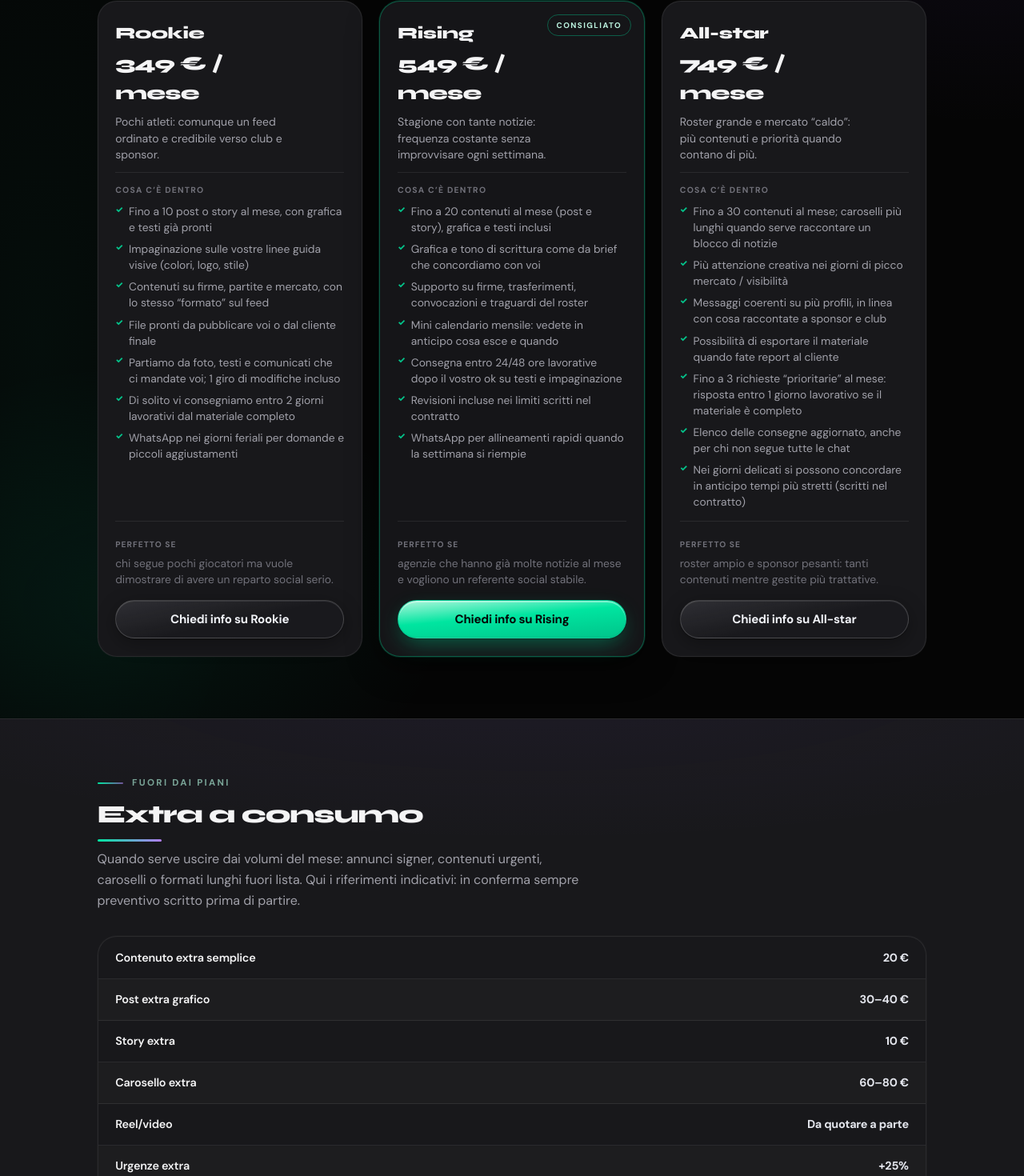
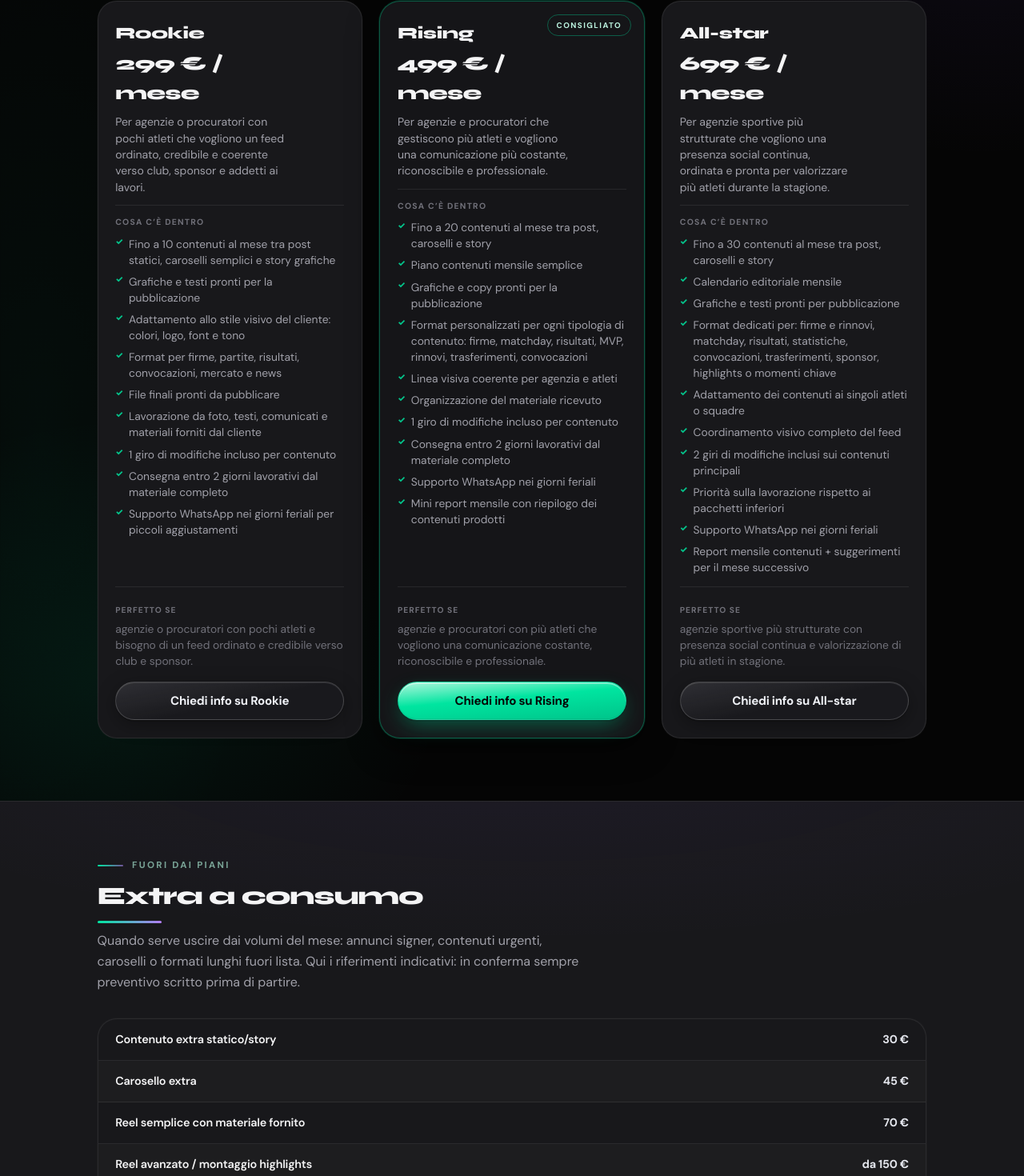
Before and after one commit to Salvo934/gestionesocial, a React (Vite) app: page / in a window 1280 px wide. Shown: the part 1984-3454 px from the top of the page at 80% size. Built offline with nearby package versions, Linux system fonts and the light colour scheme.

Commit message:
aggiornamento

```diff
--- a/src/components/ExtrasSection.tsx
+++ b/src/components/ExtrasSection.tsx
@@ -32,8 +32,8 @@ export function ExtrasSection() {
           </dl>
 
           <p className="pkg-extra-foot">
-            Urgenze, weekend e festivi sono validi solo dopo messaggio confermato; eventuali
-            percentuali sulle ore ordinarie sono già segnate in tabella.
+            Urgenze, weekend e festivi sono validi solo dopo messaggio confermato; sovrapprezzi e
+            percentuali come da tabella, salvo diverso accordo scritto.
           </p>
         </div>
       </div>
--- a/src/config.ts
+++ b/src/config.ts
@@ -33,63 +33,72 @@ export type AgencyPackage = {
   recommended?: boolean
 }
 
-/** Tre piani confrontabili voce su voce (stesso numero di righe per cliente e budget). */
+/** Tre piani confrontabili voce su voce. */
 export const PACKAGES: AgencyPackage[] = [
   {
     id: 'rookie',
     name: 'Rookie',
-    priceLabel: '349 € / mese',
-    subtitle: 'Pochi atleti: comunque un feed ordinato e credibile verso club e sponsor.',
+    priceLabel: '299 € / mese',
+    subtitle:
+      'Per agenzie o procuratori con pochi atleti che vogliono un feed ordinato, credibile e coerente verso club, sponsor e addetti ai lavori.',
     includes: [
-      'Fino a 10 post o story al mese, con grafica e testi già pronti',
-      'Impaginazione sulle vostre linee guida visive (colori, logo, stile)',
-      'Contenuti su firme, partite e mercato, con lo stesso “formato” sul feed',
-      'File pronti da pubblicare voi o dal cliente finale',
-      'Partiamo da foto, testi e comunicati che ci mandate voi; 1 giro di modifiche incluso',
-      'Di solito vi consegniamo entro 2 giorni lavorativi dal materiale completo',
-      'WhatsApp nei giorni feriali per domande e piccoli aggiustamenti',
+      'Fino a 10 contenuti al mese tra post statici, caroselli semplici e story grafiche',
+      'Grafiche e testi pronti per la pubblicazione',
+      'Adattamento allo stile visivo del cliente: colori, logo, font e tono',
+      'Format per firme, partite, risultati, convocazioni, mercato e news',
+      'File finali pronti da pubblicare',
+      'Lavorazione da foto, testi, comunicati e materiali forniti dal cliente',
+      '1 giro di modifiche incluso per contenuto',
+      'Consegna entro 2 giorni lavorativi dal materiale completo',
+      'Supporto WhatsApp nei giorni feriali per piccoli aggiustamenti',
     ],
     idealFor:
-      'chi segue pochi giocatori ma vuole dimostrare di avere un reparto social serio.',
+      'agenzie o procuratori con pochi atleti e bisogno di un feed ordinato e credibile verso club e sponsor.',
     ctaLabel: 'Chiedi info su Rookie',
   },
   {
     id: 'rising',
     name: 'Rising',
-    priceLabel: '549 € / mese',
+    priceLabel: '499 € / mese',
     subtitle:
-      'Stagione con tante notizie: frequenza costante senza improvvisare ogni settimana.',
+      'Per agenzie e procuratori che gestiscono più atleti e vogliono una comunicazione più costante, riconoscibile e professionale.',
     recommended: true,
     includes: [
-      'Fino a 20 contenuti al mese (post e story), grafica e testi inclusi',
-      'Grafica e tono di scrittura come da brief che concordiamo con voi',
-      'Supporto su firme, trasferimenti, convocazioni e traguardi del roster',
-      'Mini calendario mensile: vedete in anticipo cosa esce e quando',
-      'Consegna entro 24/48 ore lavorative dopo il vostro ok su testi e impaginazione',
-      'Revisioni incluse nei limiti scritti nel contratto',
-      'WhatsApp per allineamenti rapidi quando la settimana si riempie',
+      'Fino a 20 contenuti al mese tra post, caroselli e story',
+      'Piano contenuti mensile semplice',
+      'Grafiche e copy pronti per la pubblicazione',
+      'Format personalizzati per ogni tipologia di contenuto: firme, matchday, risultati, MVP, rinnovi, trasferimenti, convocazioni',
+      'Linea visiva coerente per agenzia e atleti',
+      'Organizzazione del materiale ricevuto',
+      '1 giro di modifiche incluso per contenuto',
+      'Consegna entro 2 giorni lavorativi dal materiale completo',
+      'Supporto WhatsApp nei giorni feriali',
+      'Mini report mensile con riepilogo dei contenuti prodotti',
     ],
     idealFor:
-      'agenzie che hanno già molte notizie al mese e vogliono un referente social stabile.',
+      'agenzie e procuratori con più atleti che vogliono una comunicazione costante, riconoscibile e professionale.',
     ctaLabel: 'Chiedi info su Rising',
   },
   {
     id: 'all-star',
     name: 'All-star',
-    priceLabel: '749 € / mese',
+    priceLabel: '699 € / mese',
     subtitle:
-      'Roster grande e mercato “caldo”: più contenuti e priorità quando contano di più.',
+      'Per agenzie sportive più strutturate che vogliono una presenza social continua, ordinata e pronta per valorizzare più atleti durante la stagione.',
     includes: [
-      'Fino a 30 contenuti al mese; caroselli più lunghi quando serve raccontare un blocco di notizie',
-      'Più attenzione creativa nei giorni di picco mercato / visibilità',
-      'Messaggi coerenti su più profili, in linea con cosa raccontate a sponsor e club',
-      'Possibilità di esportare il materiale quando fate report al cliente',
-      'Fino a 3 richieste “prioritarie” al mese: risposta entro 1 giorno lavorativo se il materiale è completo',
-      'Elenco delle consegne aggiornato, anche per chi non segue tutte le chat',
-      'Nei giorni delicati si possono concordare in anticipo tempi più stretti (scritti nel contratto)',
+      'Fino a 30 contenuti al mese tra post, caroselli e story',
+      'Calendario editoriale mensile',
+      'Grafiche e testi pronti per pubblicazione',
+      'Format dedicati per: firme e rinnovi, matchday, risultati, statistiche, convocazioni, trasferimenti, sponsor, highlights o momenti chiave',
+      'Adattamento dei contenuti ai singoli atleti o squadre',
+      'Coordinamento visivo completo del feed',
+      '2 giri di modifiche inclusi sui contenuti principali',
+      'Priorità sulla lavorazione rispetto ai pacchetti inferiori',
+      'Supporto WhatsApp nei giorni feriali',
+      'Report mensile contenuti + suggerimenti per il mese successivo',
     ],
     idealFor:
-      'roster ampio e sponsor pesanti: tanti contenuti mentre gestite più trattative.',
+      'agenzie sportive più strutturate con presenza social continua e valorizzazione di più atleti in stagione.',
     ctaLabel: 'Chiedi info su All-star',
   },
 ]
@@ -117,10 +126,12 @@ export const COMMUNICATE_ITEMS = [
 ] as const
 
 export const EXTRAS_ROWS: { label: string; value: string }[] = [
-  { label: 'Contenuto extra semplice', value: '20 €' },
-  { label: 'Post extra grafico', value: '30–40 €' },
-  { label: 'Story extra', value: '10 €' },
-  { label: 'Carosello extra', value: '60–80 €' },
-  { label: 'Reel/video', value: 'Da quotare a parte' },
-  { label: 'Urgenze extra', value: '+25%' },
+  { label: 'Contenuto extra statico/story', value: '30 €' },
+  { label: 'Carosello extra', value: '45 €' },
+  { label: 'Reel semplice con materiale fornito', value: '70 €' },
+  { label: 'Reel avanzato / montaggio highlights', value: 'da 150 €' },
+  { label: 'Pubblicazione diretta sui profili', value: '+150 € mese' },
+  { label: 'Gestione DM/commenti base', value: '+200/300 € mese' },
+  { label: 'Urgenza entro 24h', value: '+20%' },
+  { label: 'Strategia solo consulenza', value: '50 €/ora' },
 ]
```
